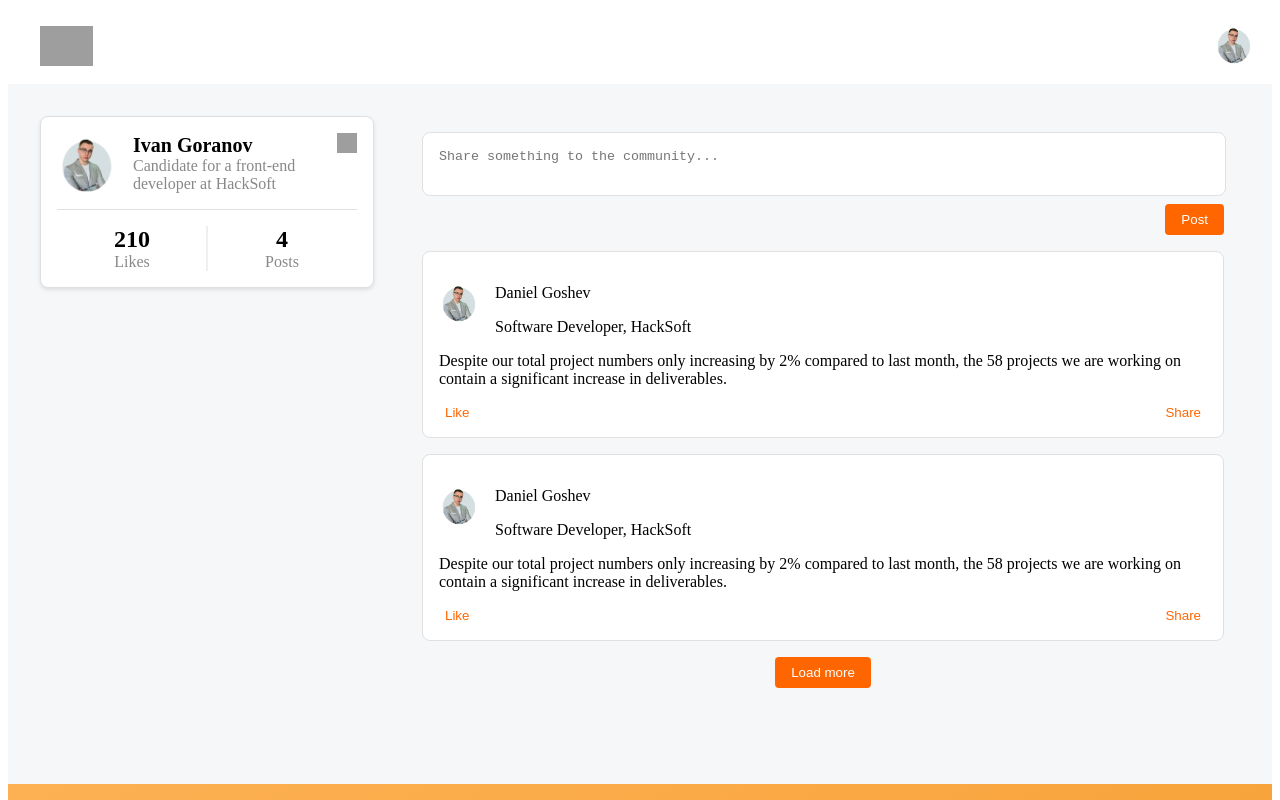
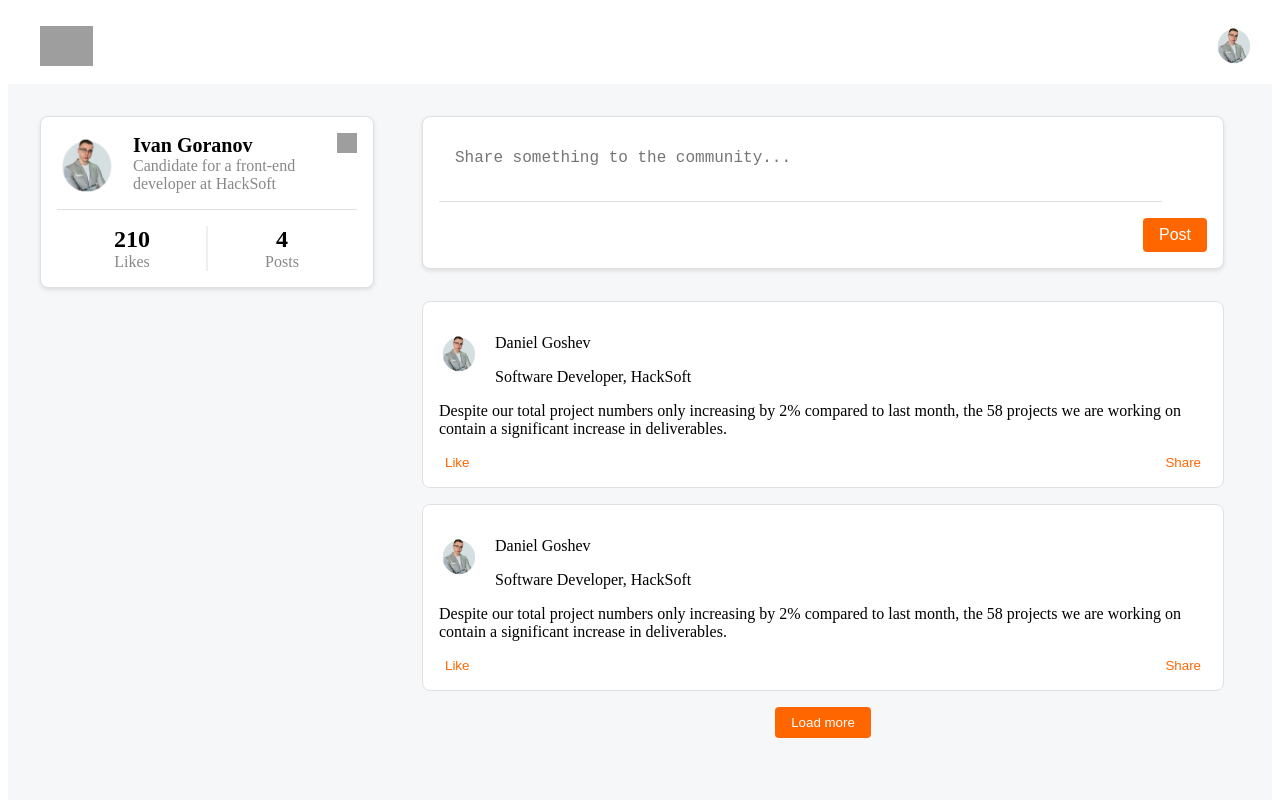
Before and after one commit to IvanGoranoff/Blog-with-ReactJS, a React (Create React App) app in the folder hacksoft-task/: page / in a window 1280 px wide. Shown: the top 800 px of the page. Built offline with nearby package versions, Linux system fonts and the light colour scheme; grey boxes are pictures that could not be loaded.

Commit message:
fixes feed

```diff
--- a/hacksoft-task/src/styles/CreatePostStyles.css
+++ b/hacksoft-task/src/styles/CreatePostStyles.css
@@ -1,16 +1,24 @@
 .create-post {
+  background-color: white;
+  border: 1px solid #e0e0e0;
+  border-radius: 8px;
+  padding: 1rem 1rem 0rem 1rem;
+  box-shadow: 0 2px 4px rgba(0, 0, 0, 0.1);
+  margin-bottom: 2rem;
   display: flex;
   flex-direction: column;
-  margin-bottom: 1rem;
 }
 
 .create-post textarea {
-  width: 96%;
-  padding: 1rem 1rem;
-  border: 1px solid #e0e0e0;
-  border-radius: 8px;
+  width: 90%;
+  border: none;
+  padding: 1rem;
   resize: none;
-  margin-bottom: 0.5rem;
+  border-bottom: 1px solid #e0e0e0;
+  border-radius: 8px 8px 0 0;
+  outline: none;
+  font-size: 1rem;
+
 }
 
 .create-post .post-button {
@@ -21,4 +29,10 @@
   border: none;
   border-radius: 4px;
   cursor: pointer;
+  margin: 1rem 0rem 1rem  0rem;
+  font-size: 1rem;
 }
+
+.create-post .post-button:hover {
+  background-color: #e65c00;
+}
--- a/hacksoft-task/src/styles/FeedStyles.css
+++ b/hacksoft-task/src/styles/FeedStyles.css
@@ -1,5 +1,5 @@
 .feed {
-  padding: 1rem;
+  padding:  0rem 1rem 1rem 1rem;
   border-radius: 8px;
   margin-bottom: 2rem;
 }
--- a/hacksoft-task/src/styles/ProfileCardStyles.css
+++ b/hacksoft-task/src/styles/ProfileCardStyles.css
@@ -7,14 +7,14 @@
   max-width: 300px;
   height: 55%;
 
-  position: relative;  /* За да може иконката да се позиционира абсолютно */
+  position: relative;
 }
 
 .profile-header {
   display: flex;
   align-items: center;
   margin-bottom: 1rem;
-  position: relative;  /* За да може иконката да се позиционира абсолютно спрямо този контейнер */
+  position: relative;
 }
 
 .avatar {
```
